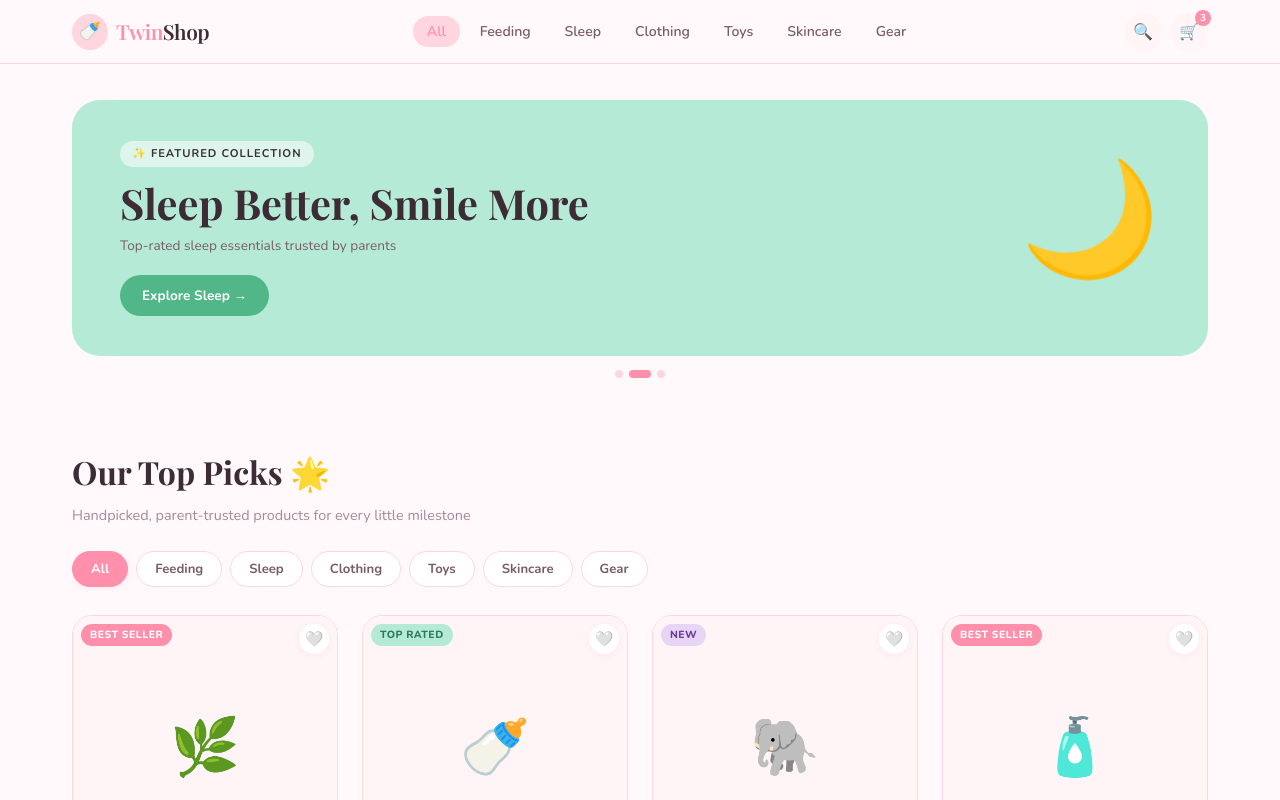
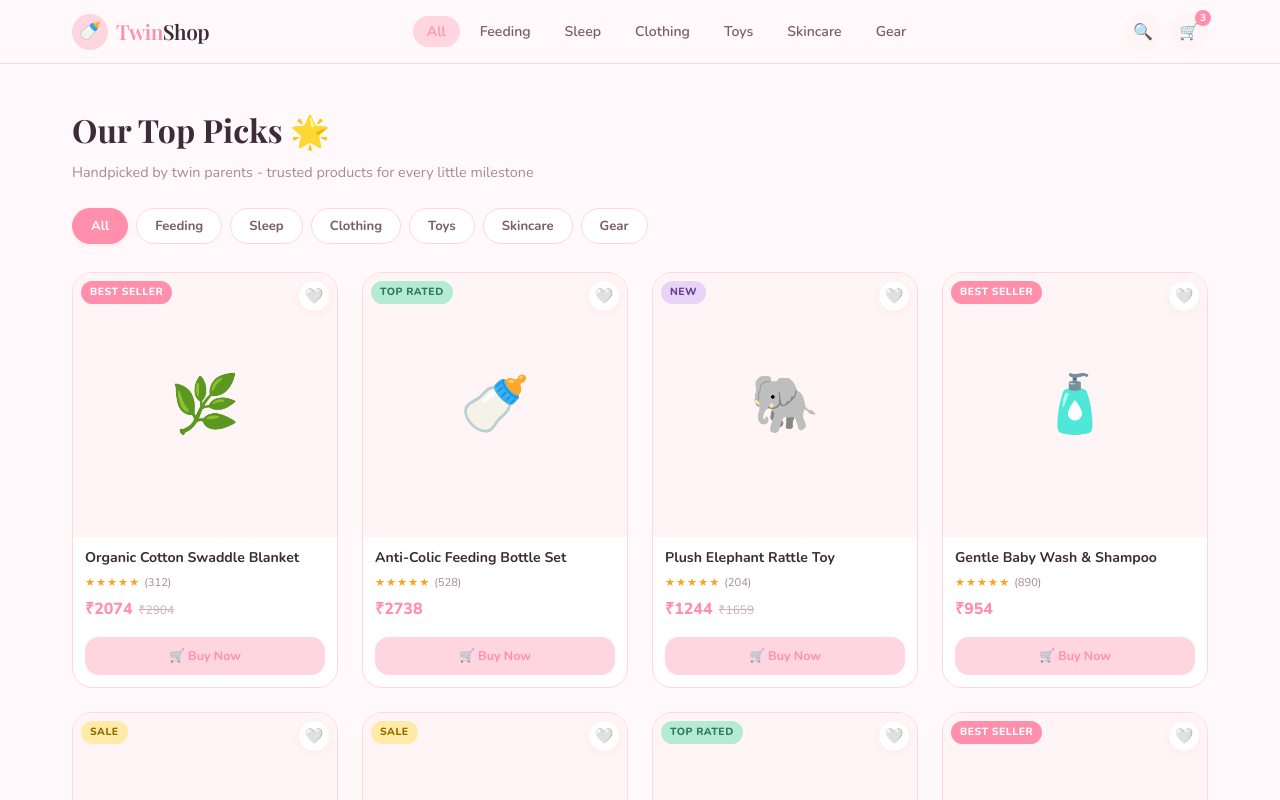
Before and after one commit to maddydeepak/twinshop, a React (Vite) app: page / in a window 1280 px wide. Shown: the top 800 px of the page. Built offline with nearby package versions, Linux system fonts and the light colour scheme.

Commit message:
section hidden

```diff
--- a/src/App.jsx
+++ b/src/App.jsx
@@ -16,7 +16,7 @@ export default function App() {
         activeCategory={activeCategory}
         onCategoryChange={setActiveCategory}
       />
-      <HeroBanner />
+      {/* <HeroBanner /> */}
       {/* <TrustStrip /> */}
       <ProductsSection
         activeCategory={activeCategory}
--- a/src/components/ProductsSection.jsx
+++ b/src/components/ProductsSection.jsx
@@ -13,7 +13,8 @@ export default function ProductsSection({ activeCategory, onCategoryChange }) {
       <div className="container">
         <h2 className="section-title">Our Top Picks 🌟</h2>
         <p className="section-subtitle">
-          Handpicked, parent-trusted products for every little milestone
+          Handpicked by twin parents - trusted products for every little
+          milestone
         </p>
 
         {/* Category Filter */}
```
